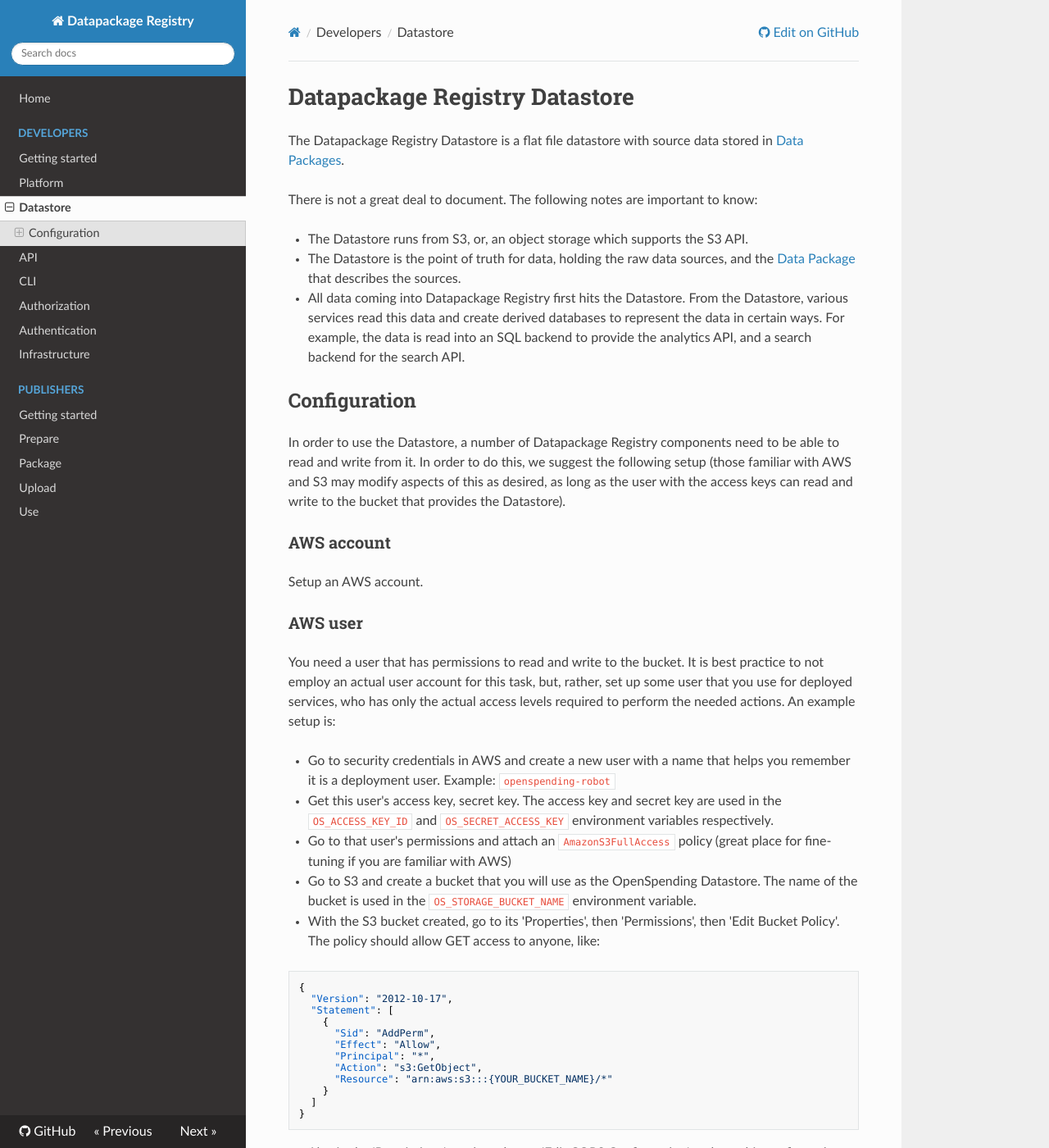
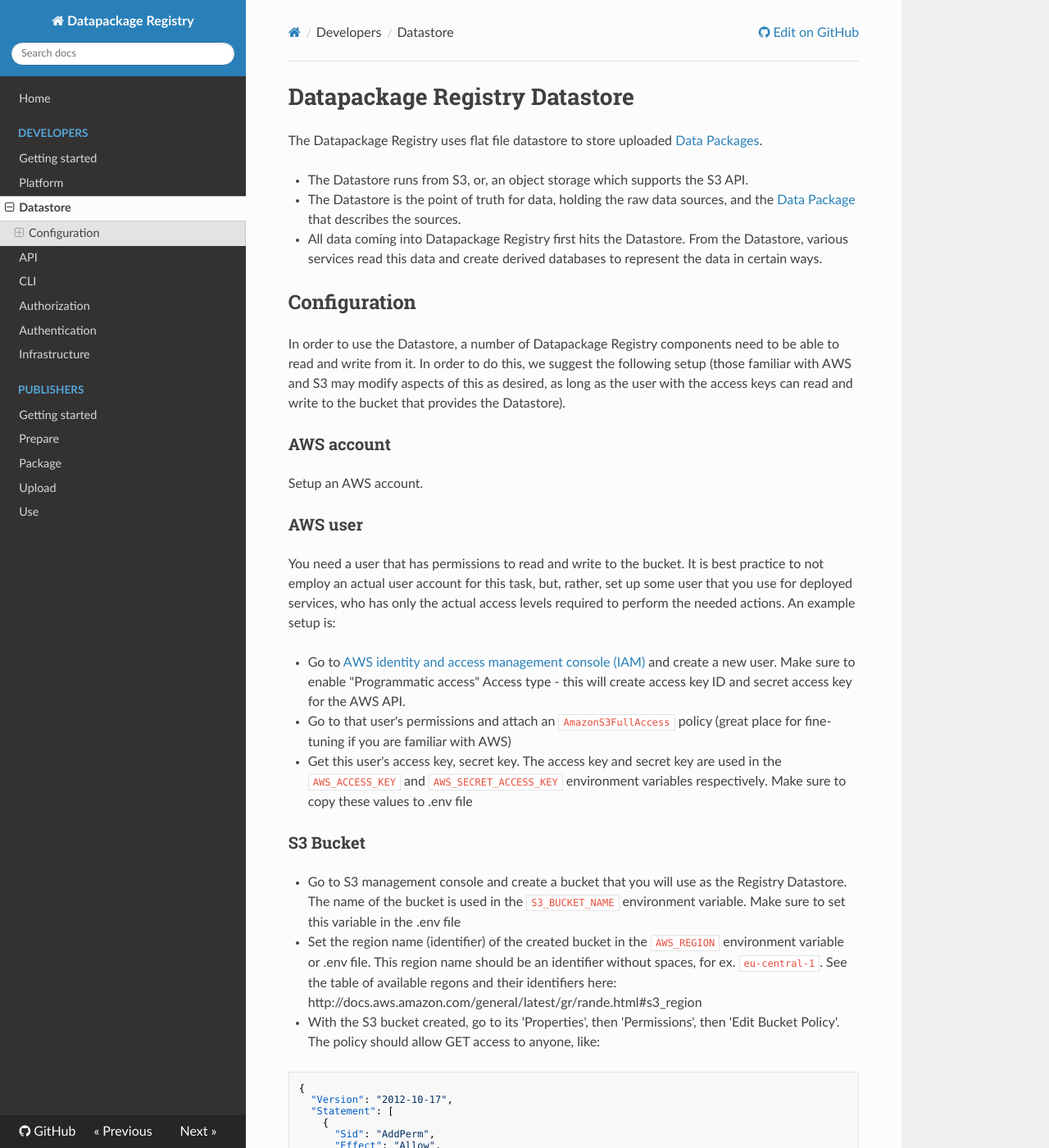
Before and after one commit to datopian/datahub-docs-tech, an MkDocs documentation site: the page built from docs/developers/datastore.md, in a window 1280 px wide and 1400 px high. Shown: the whole window at 82% size. Built offline with MkDocs 1.6.1, drawn with Linux system fonts in a browser that asks for light colours; nearby versions of some CDN libraries; old or Windows-style settings are respelled for this version of MkDocs.

Commit message:
Adjust S3 datastore setup docs to the proper dpr-api configuration process
fixes #15

````diff
--- a/docs/developers/datastore.md
+++ b/docs/developers/datastore.md
@@ -1,12 +1,10 @@
 # Datapackage Registry Datastore
 
-The Datapackage Registry Datastore is a flat file datastore with source data stored in [Data Packages](http://specs.frictionlessdata.io/).
-
-There is not a great deal to document. The following notes are important to know:
+The Datapackage Registry uses flat file datastore to store uploaded [Data Packages](http://specs.frictionlessdata.io/).
 
 - The Datastore runs from S3, or, an object storage which supports the S3 API.
 - The Datastore is the point of truth for data, holding the raw data sources, and the [Data Package](http://specs.frictionlessdata.io/) that describes the sources.
-- All data coming into Datapackage Registry first hits the Datastore. From the Datastore, various services read this data and create derived databases to represent the data in certain ways. For example, the data is read into an SQL backend to provide the analytics API, and a search backend for the search API.
+- All data coming into Datapackage Registry first hits the Datastore. From the Datastore, various services read this data and create derived databases to represent the data in certain ways.
 
 ## Configuration
 
@@ -20,10 +18,15 @@
 
 You need a user that has permissions to read and write to the bucket. It is best practice to not employ an actual user account for this task, but, rather, set up some user that you use for deployed services, who has only the actual access levels required to perform the needed actions. An example setup is:
 
-- Go to security credentials in AWS and create a new user with a name that helps you remember it is a deployment user. Example: `openspending-robot`
-- Get this user's access key, secret key. The access key and secret key are used in the `OS_ACCESS_KEY_ID` and `OS_SECRET_ACCESS_KEY` environment variables respectively.
+
+- Go to [AWS identity and access management console (IAM)](https://console.aws.amazon.com/iam/home) and create a new user. Make sure to enable "Programmatic access" Access type - this will create access key ID and secret access key for the AWS API.
 - Go to that user's permissions and attach an `AmazonS3FullAccess` policy (great place for fine-tuning if you are familiar with AWS)
-- Go to S3 and create a bucket that you will use as the OpenSpending Datastore. The name of the bucket is used in the `OS_STORAGE_BUCKET_NAME` environment variable.
+- Get this user's access key, secret key. The access key and secret key are used in the `AWS_ACCESS_KEY` and `AWS_SECRET_ACCESS_KEY` environment variables respectively. Make sure to copy these values to .env file
+
+### S3 Bucket
+
+- Go to S3 management console and create a bucket that you will use as the Registry Datastore. The name of the bucket is used in the `S3_BUCKET_NAME` environment variable. Make sure to set this variable in the .env file
+- Set the region name (identifier) of the created bucket in the `AWS_REGION` environment variable or .env file. This region name should be an identifier without spaces, for ex. `eu-central-1`. See the table of available regons and their identifiers here: http://docs.aws.amazon.com/general/latest/gr/rande.html#s3_region
 - With the S3 bucket created, go to its 'Properties', then 'Permissions', then 'Edit Bucket Policy'. The policy should allow GET access to anyone, like:
 
 ```
````
Also changed, not shown: docs/developers/index.md (+1 -1 lines).
